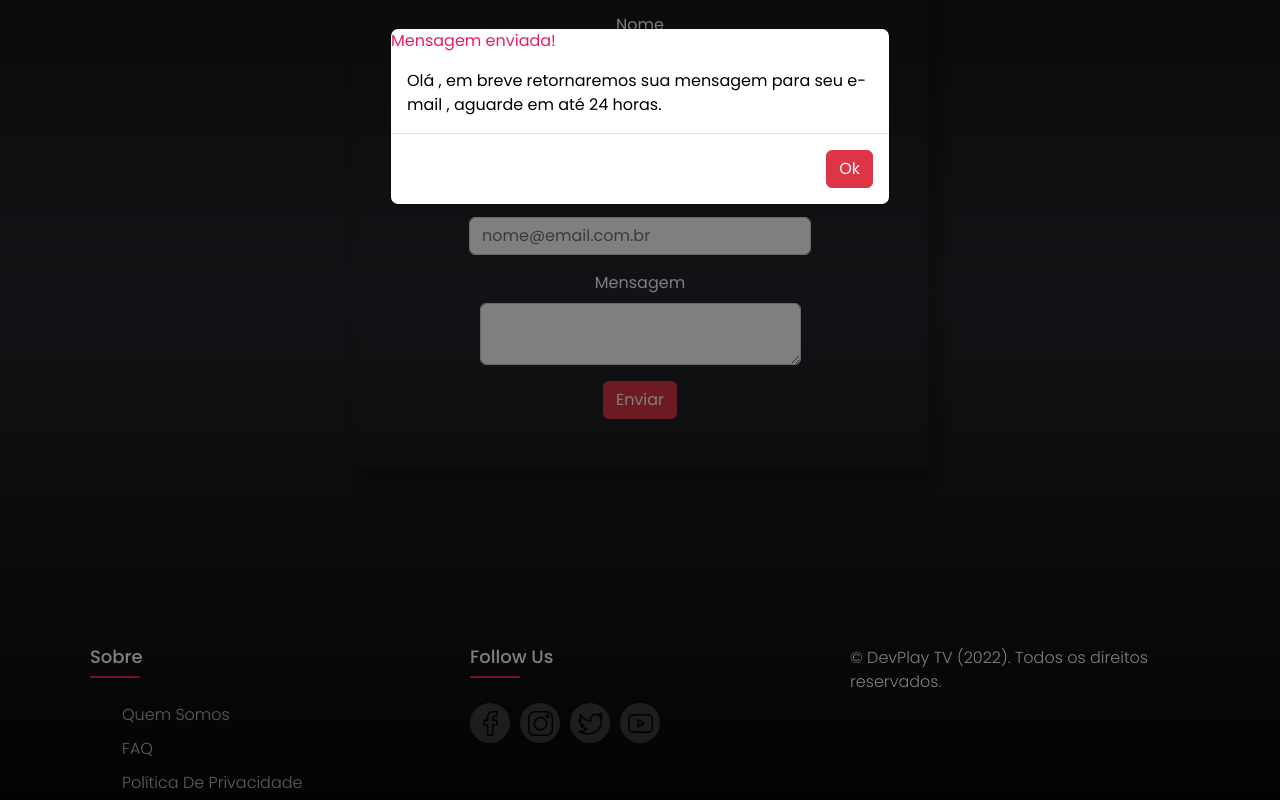
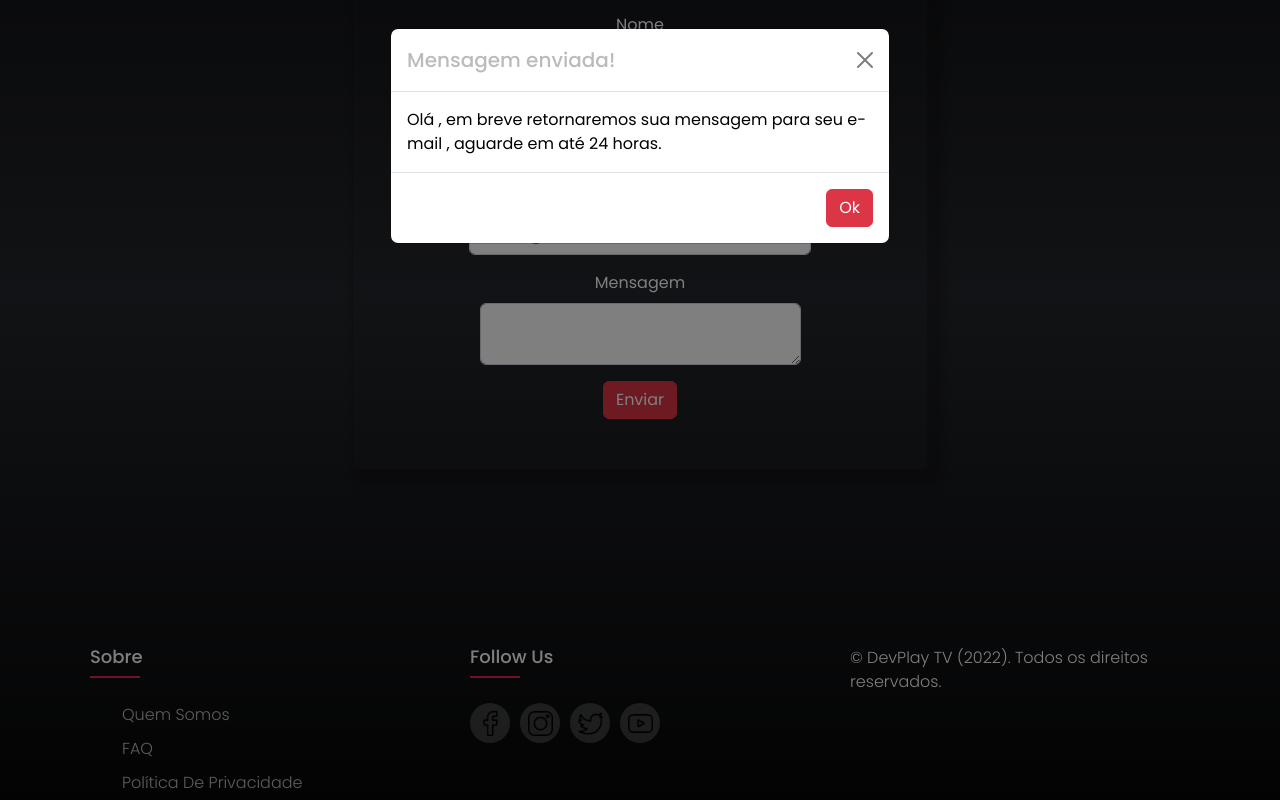
Before and after one commit to moondev94/projeto-modulo3-squad1, a React (Create React App) app: page /Contato in a window 1280 px wide. Both pictures are taken after a click on the button "Enviar". Shown: the part 406-1206 px from the top of the page. Built offline with nearby package versions, Linux system fonts and the light colour scheme; a web font is replaced by a local one.

Commit message:
Update Contato.jsx

```diff
--- a/src/view/Contato.jsx
+++ b/src/view/Contato.jsx
@@ -75,7 +75,7 @@ const Contato = () => {
        Enviar
       </Button>
       <Modal isOpen={modal} toggle={toggle} >
-        <span toggle={toggle}>Mensagem enviada!</span>
+        <ModalHeader toggle={toggle}>Mensagem enviada!</ModalHeader>
         <ModalBody>
           Olá {name}, em breve retornaremos sua mensagem para seu e-mail {email}, aguarde em até 24 horas.
         </ModalBody>
```
